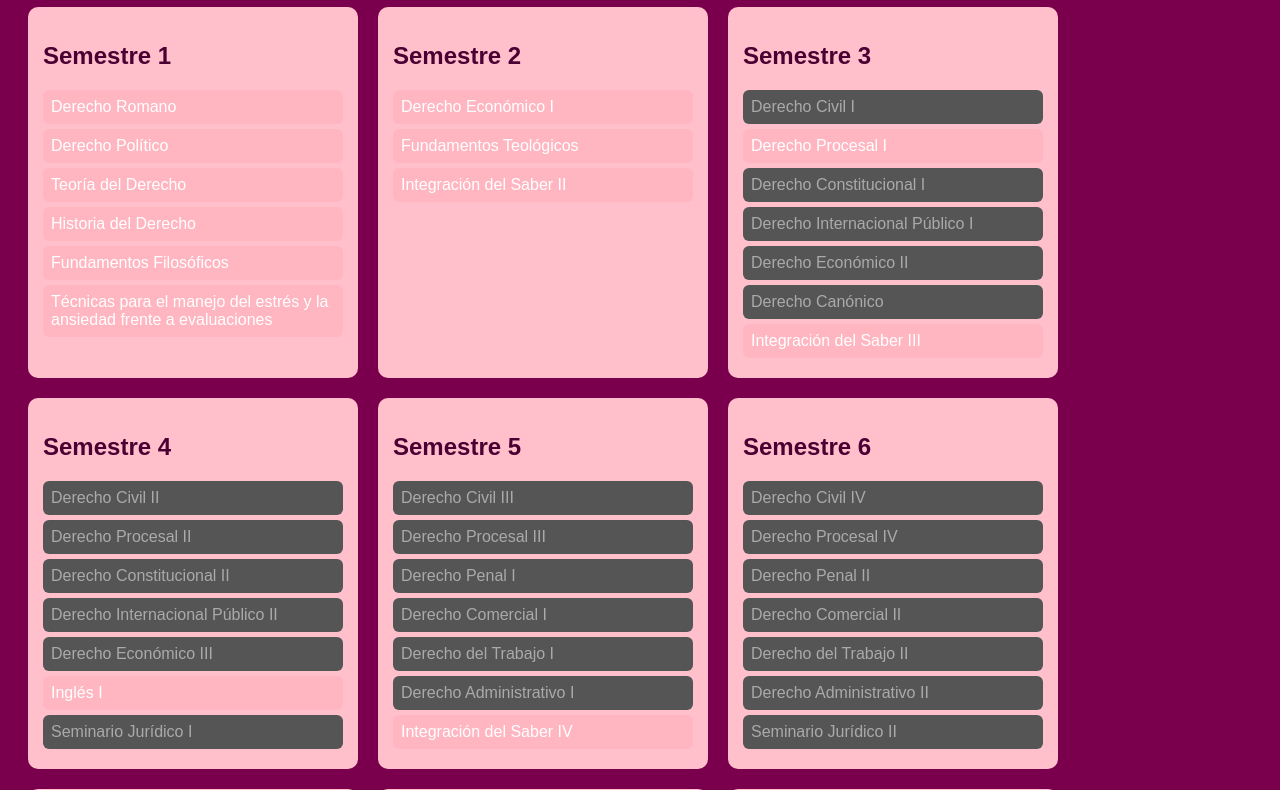
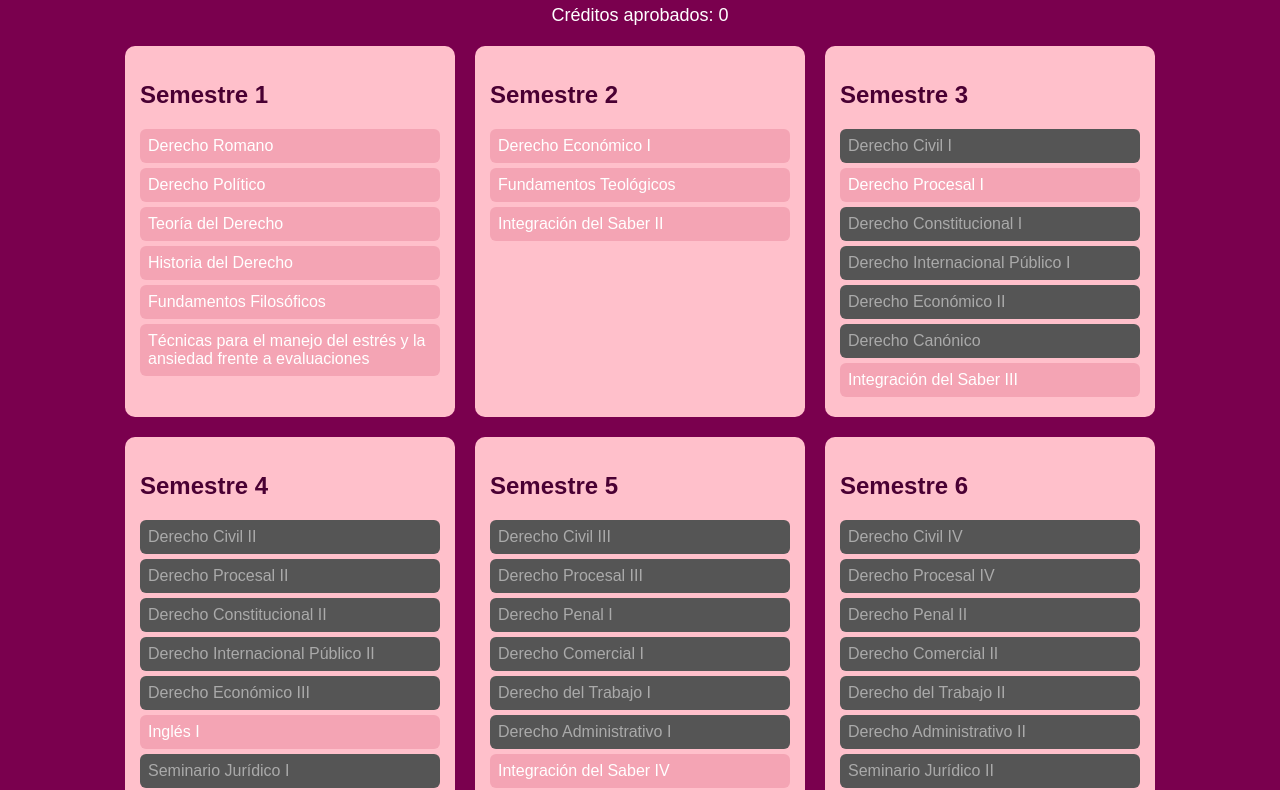
Before and after one commit to Isidora281103/Malla-Derecho-UCSC, a plain HTML site: page index.html in a window 1280 px wide. Shown: the part 101-891 px from the top of the page. Drawn offline with Linux system fonts and the light colour scheme.

Commit message:
Update index.html

```diff
--- a/index.html
+++ b/index.html
@@ -4,14 +4,72 @@
   <meta charset="UTF-8">
   <title>Malla Derecho UCSC</title>
   <link rel="stylesheet" href="style.css">
+  <style>
+    body {
+      background-color: #7a004e;
+      font-family: sans-serif;
+      color: white;
+      padding: 20px;
+      text-align: center;
+    }
+
+    h1 {
+      font-size: 32px;
+      margin-bottom: 5px;
+    }
+
+    .creditos {
+      font-size: 18px;
+      margin-bottom: 20px;
+    }
+
+    .semestres {
+      display: flex;
+      flex-wrap: wrap;
+      gap: 20px;
+      justify-content: center;
+    }
+
+    .semestre {
+      background-color: #ffc0cb;
+      padding: 15px;
+      border-radius: 10px;
+      width: 300px;
+      text-align: left;
+    }
+
+    .semestre h2 {
+      color: #4a0033;
+    }
+
+    .ramo {
+      background-color: #f4a4b4; /* más oscuro que antes */
+      margin: 5px 0;
+      padding: 8px;
+      border-radius: 6px;
+      cursor: pointer;
+      transition: 0.3s;
+    }
+
+    .ramo.aprobado {
+      background-color: #d8bfd8;
+      text-decoration: line-through;
+    }
+
+    .ramo.bloqueado {
+      background-color: #555;
+      color: #aaa;
+      cursor: not-allowed;
+    }
+  </style>
 </head>
 <body>
   <div id="app">
     <h1>Malla Derecho UCSC</h1>
-    <div class="semestres" id="semestres"></div>
     <div class="creditos">
       Créditos aprobados: <span id="creditos-aprobados">0</span>
     </div>
+    <div class="semestres" id="semestres"></div>
   </div>
 
   <script src="script.js"></script>
```
